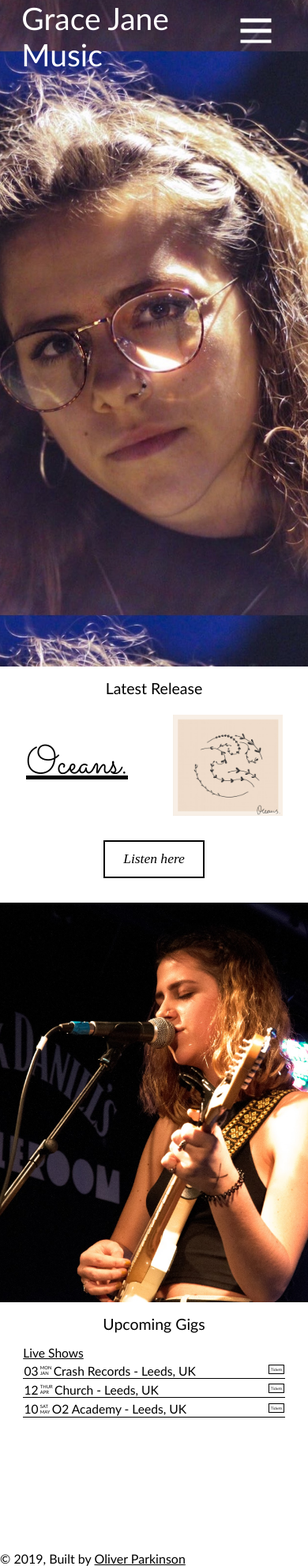
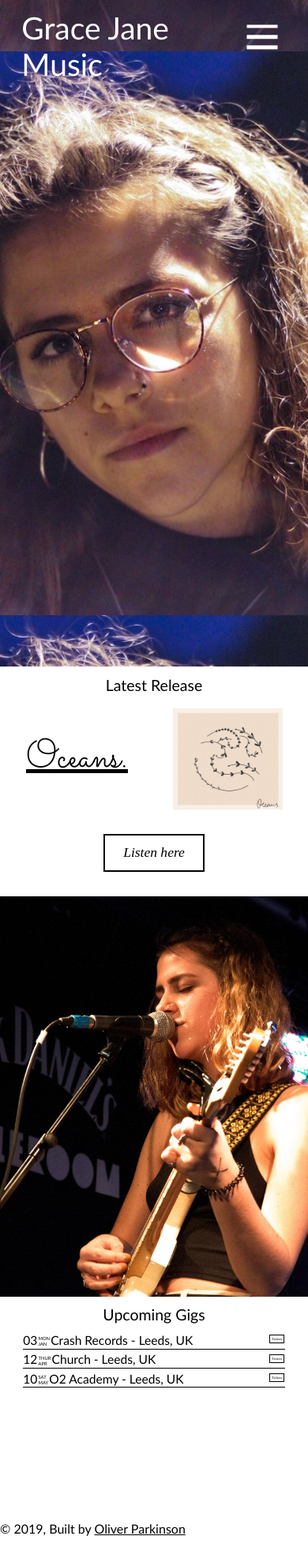
Before and after one commit to OJPARKINSON/GraceJane, a Gatsby site: page / in a window 390 px wide. Shown: the whole page at 79% size. After the commit the page ends 1945 px from the top, so only its background shows below. Built offline with nearby package versions, Linux system fonts and the light colour scheme; Gatsby itself is replaced by a stand-in of ours.

Commit message:
no vids and gigs container updated, parallax added

```diff
--- a/src/components/layout.css
+++ b/src/components/layout.css
@@ -83,7 +83,7 @@ h1 {
     display: block;
     text-align: center;
     font-size: 3vw;
-    margin: 4vw 0;
+    margin: 3vw 0;
 }
 .latestWork {
     width: 100%;
@@ -105,16 +105,14 @@ h1 {
     justify-self: center;
     align-self: center;
 }
-.oceanImg {
+.oceanImg  {
     width: 80%;
     height: 100%;
     margin: 0 auto;
     justify-self: center;
     align-self: center;
 }
-img {
-    object-fit: inherit !important;
-}
+
 .buttonContainer{
     text-align:center;
     background-size:cover;
@@ -164,8 +162,6 @@ img {
 }
 .gigSetup {
     width: 80%;
-    display: grid;
-    grid-template-columns: 35vw 45vw;
     grid-gap: 3vw;
     margin: 0 auto;
 }
@@ -195,10 +191,9 @@ img {
 .gig h3 {
     text-decoration: none;
     float: left;
-    margin: .3vw;
 }
 .gigDate h3 {
-    padding-top: .3vw;
+    padding-top: .5vw;
     font-size: .8vw;
     margin: .3vw;
 }
@@ -209,8 +204,9 @@ img {
     font-size: 1.2vw;
     border: .1vw solid black;
     text-decoration: none;
+    font-family: "Dancing Script", serif;
 }
-@media only screen and (max-width: 1080px) {
+@media only screen and (max-width: 1024px) {
     .latestWork h3 {
         font-size: 13vw;
         margin: 0;
@@ -239,6 +235,7 @@ img {
         margin-top: 0;
     }
     .headerTitle h1 {
+        margin-top: 3vw;
         font-size: 10vw;
         padding: 0;
         float: left;
@@ -267,18 +264,18 @@ img {
         margin: 6vw auto;
     }
     .content {
-        top: 10vw;
-        right: 7vw;
+        top: 12vw;
+        right: 5vw;
     }
     #burger {
         width: 10vw;
         height: 8vw;
     }
     #burger:before {
-        height: 1.2vw;
+        height: 1.1vw;
     }
     #burger i {
-        height: 1.5vw;
+        height: 1.1vw;
     }
     #burger:after {
         height: 1.2vw;
--- a/src/pages/index.js
+++ b/src/pages/index.js
@@ -4,19 +4,16 @@ import SEO from "../components/seo";
 import Header from "../components/header";
 import Gig from "../components/gig";
 import Toolbar from "../components/toolbar";
-import ReactPlayer from "react-player";
 
 class IndexPage extends Component {
   state = {
    navOpen: false
   };
-
   drawerToggleClickHandler = () => {
     this.setState((prevState) => {
       return {navOpen: !prevState.navOpen};
     });
   };
-
   render() {
     let nav;
     if (this.state.navOpen) {
@@ -41,14 +38,10 @@ class IndexPage extends Component {
         <div className="buttonContainer">
           <a target="_blank" rel="noopener noreferrer" href="https://ampl.ink/gy1X8" className="fancy-btn">Listen here</a> <br/>
         </div>
-        <div className="parallaxSpacer">
-        </div>
+        <div className="parallaxSpacer"></div>
         <h2 className="subTitle">Upcoming Gigs</h2>
         <div className="gigSetup">
-        {/* Use an svg/gif/png wave or ocean and make it into a favicon as well */}
-          <ReactPlayer className="gigImg" src={require('../images/waves2.gif')} playing />
           <div className="gigsContainer">
-          <h3 id="gigs">Live Shows</h3>
           <Gig dateNum="03" weekDay="MON" month="JAN" location="Crash Records - Leeds, UK" />
           <Gig dateNum="12" weekDay="THUR" month="APR" location="Church - Leeds, UK" />
           <Gig dateNum="10" weekDay="SAT" month="MAY" location="O2 Academy - Leeds, UK" />
```
Also changed, not shown: src/images/waves.gif (deleted), src/images/waves2.gif (deleted).
